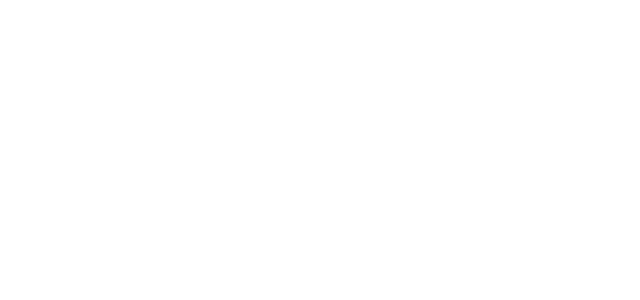
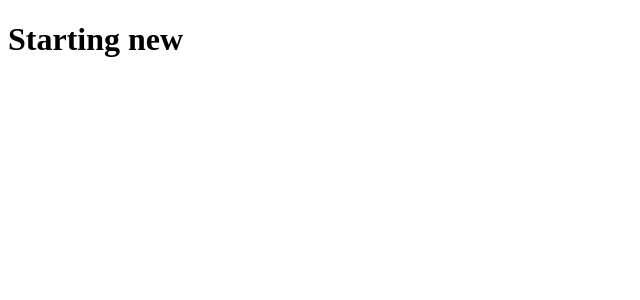
Before and after one commit to Olubiyi1/Kuda-React, a React (Vite) app: page / in a window 1280 px wide. Shown: the top 300 px of the page, without its empty margins (0-640 px from the left). Built offline with nearby package versions, Linux system fonts and the light colour scheme.

Commit message:
testing new branch

```diff
--- a/src/App.jsx
+++ b/src/App.jsx
@@ -2,7 +2,7 @@
 const App = () => {
   return (
     <div>
-
+      <h1>Starting new</h1>
     </div>
    );
 }
```
